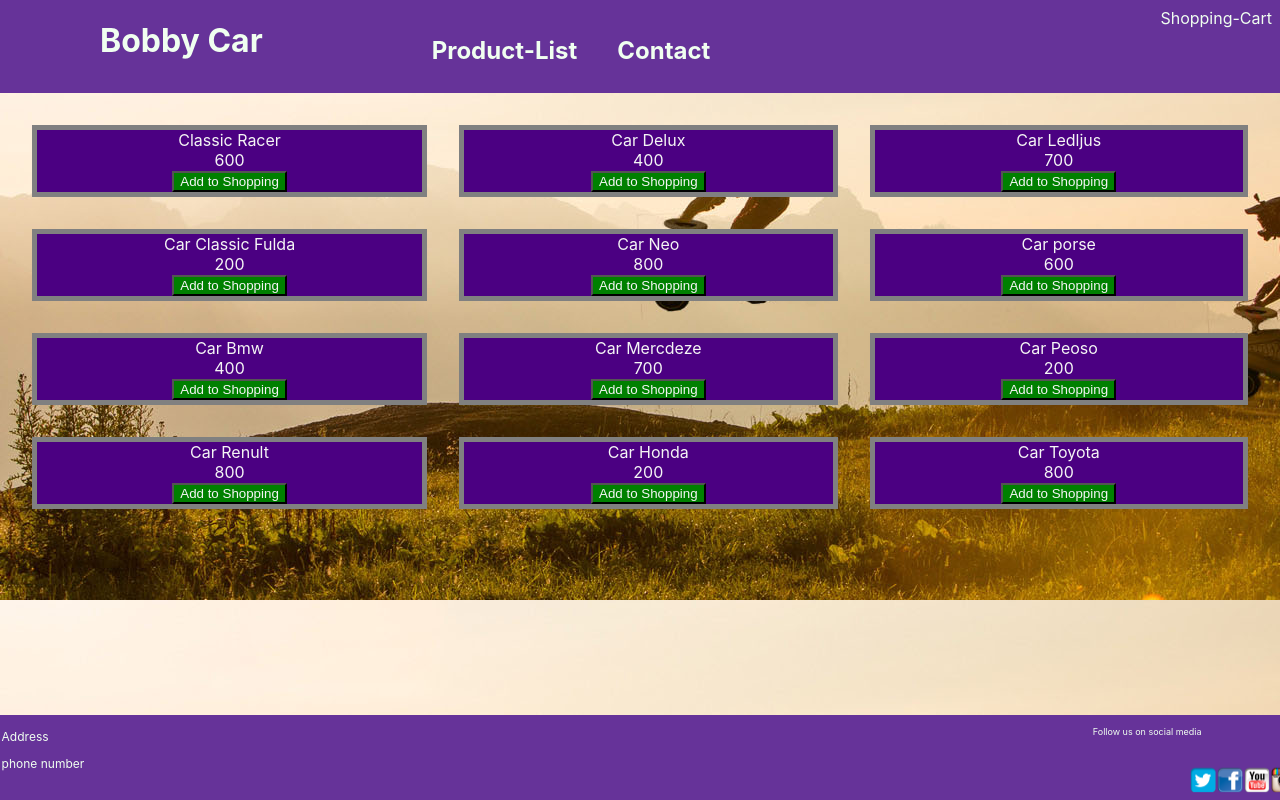
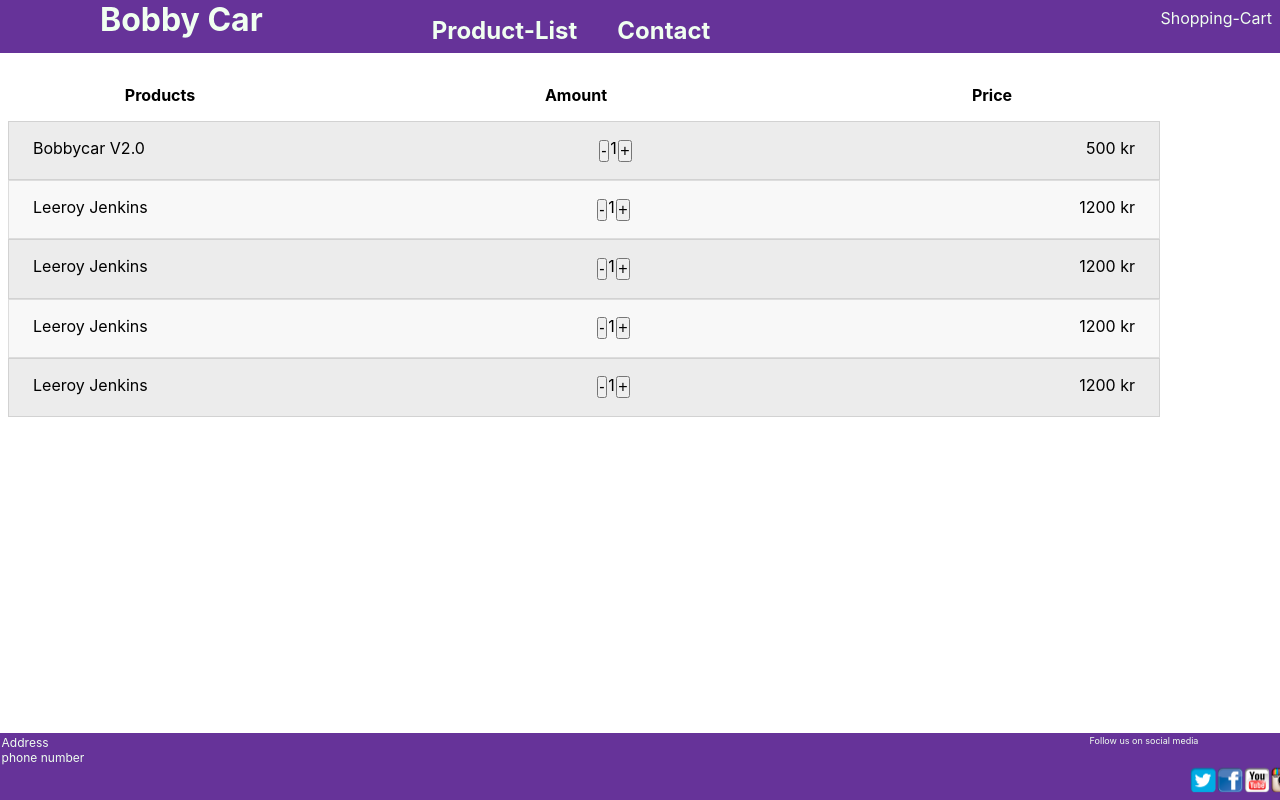
Before and after one commit to sharminmousumi/Bobbycar, a React (Create React App) app: page / in a window 1280 px wide. Built offline with nearby package versions, Linux system fonts and the light colour scheme.

Commit message:
Added fake data to try redux

```diff
--- a/src/App.js
+++ b/src/App.js
@@ -3,15 +3,15 @@ import './App.css';
 import Header from './components/Header';
 import Footer from './components/Footer';
 import Product from './components/Product';
+import Cart from "./components/Cart";
 
 function App() {
   return (
     <div className="App">
+      <Header />
+      <Cart />
+      <Footer />
 
-     <Header/>
-     <Product/>
-
-     <Footer/>
     </div>
   );
 }
--- /dev/null
+++ b/src/components/Cart.css
@@ -0,0 +1,53 @@
+* {
+    padding: 0;
+    margin: 0;
+    box-sizing: border-box;
+}
+body {
+    background-image: none;
+}
+
+img {
+    height: 10em;
+    width: 10em;
+}
+.cart {
+    margin:1em 0;
+    justify-content: center;
+    display: flex;
+    flex-direction: column;
+    width: 90vw;
+}
+.cart.product-container  div {
+    display: flex;
+}
+.cart.product-container  button {
+  font-size: 16px;
+ margin: 0.1em;
+}
+.cart h4 {
+    width: 20em;
+    max-width: 30em;
+    min-width: 5em;
+}
+.cart-headers {
+    display: flex;
+    flex-direction: row;
+    justify-content: space-between;
+}
+.cart.product-container {
+    padding: 1em 1.5em;
+    border: solid rgba(0, 0, 0, 0.11) 1px;
+    margin: 0em 0.5em;
+    display: flex;
+    flex-direction: row;
+    align-content: center;
+    justify-content: space-between;
+
+}
+.cart.product-container:nth-child(odd) {
+    background-color: rgb(248, 248, 248);
+}
+.cart.product-container:nth-child(even) {
+    background-color: rgb(236, 236, 236);
+}
--- /dev/null
+++ b/src/components/Cart.jsx
@@ -0,0 +1,80 @@
+import React from 'react';
+import "./Cart.css";
+
+const Cart = () => {
+    let fakeData = [
+        {
+            model: "Bobbycar V2.0",
+            color: "Blue",
+            count: 1,
+            price: 500,
+            img: "https://i.imgur.com/thkn6UK.png"
+        },
+        {
+            model: "Leeroy Jenkins",
+            color: "red",
+            count: 1,
+            price: 1200,
+            img: "https://i.imgur.com/thkn6UK.png"
+        },
+        {
+            model: "Leeroy Jenkins",
+            color: "red",
+            count: 1,
+            price: 1200,
+            img: "https://i.imgur.com/thkn6UK.png"
+        },
+        {
+            model: "Leeroy Jenkins",
+            color: "red",
+            count: 1,
+            price: 1200,
+            img: "https://i.imgur.com/thkn6UK.png"
+        },
+        {
+            model: "Leeroy Jenkins",
+            color: "red",
+            count: 1,
+            price: 1200,
+            img: "https://i.imgur.com/thkn6UK.png"
+        }
+
+    ]
+
+
+    let productsInCart = fakeData.map(product => {
+        return (
+            <div key={product.model} className="cart product-container">
+                <p className="cart-product">{product.model}</p>
+                <div>
+                    <button className="increase">-</button>
+                    <p className="cart-product count">{product.count}</p>
+                    <button className="decrease">+</button>
+                </div>
+                <p className="cart-product">{product.price} kr</p>
+            </div>
+        )
+    })
+
+
+
+    return (
+        <>
+            <div className="cart">
+                <div className="cart cart-headers">
+                    <h4>Products</h4>
+                    <h4>Amount</h4>
+                    <h4>Price</h4>
+                </div>
+                {productsInCart}
+            </div>
+        </>
+    )
+
+
+
+}
+
+
+
+export default Cart;
```
